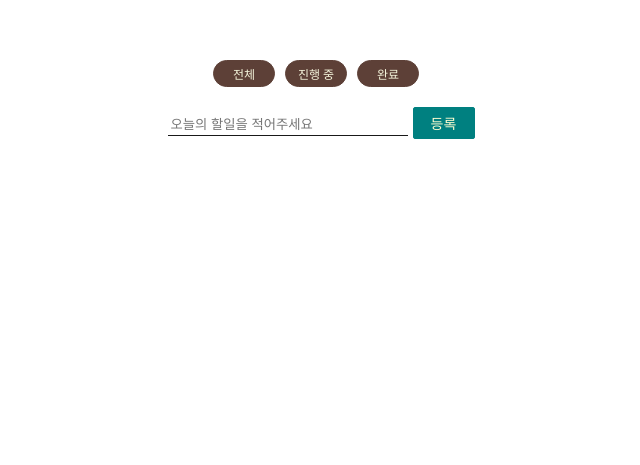
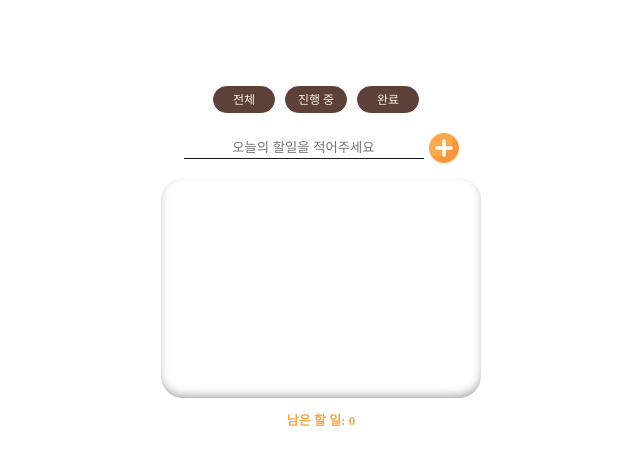
Before and after one commit to sasohameul/react-mini-project, a React (Create React App) app: page /NewPage in a window 1280 px wide. Shown: the part 143-608 px from the top of the page, without its empty margins (319-959 px from the left). Built offline with nearby package versions, Linux system fonts and the light colour scheme.

Commit message:
Add todolist style and todo filter feature

```diff
--- a/src/NewPage.js
+++ b/src/NewPage.js
@@ -1,46 +1,92 @@
 import React from "react";
 import ToDoForm from "./components/ToDoForm";
 import FilteredButton from "./components/FilteredButton";
+import * as S from "./styles/TodoItem.styled";
+import styled from "styled-components";
+
+const StyledBack = styled.div`
+  display: flex;
+  flex-direction: column;
+  justify-content: center;
+  align-items: center;
+`;
+
+const StyledUl = styled.ul`
+list-style: none;
+font-size: 13px;
+height: 220px;
+width: 320px;
+border-radius: 22px;
+padding: 40px;
+box-shadow: inset -5px -11px 21px -27px #666,
+            inset 0px -4px 13px -6px #666;
+margin-bottom: 12px;
+`;
+
+const StyledP = styled.p`
+color: #f5a74b;
+font-size: 13px;
+font-weight: 700;
+`;
 
 const TodoItem = (props) => {
-  const { todo, onToggle } = props;
+  const { todo, onToggle, onDeleteTodo } = props;
+
+  const onToggleHandler = (e, id) => {
+    e.stopPropagation();
+    onToggle(id);
+  };
+
+  const onDeleteHandler = (e, id) => {
+    e.stopPropagation();
+    onDeleteTodo(id);
+  };
 
   return (
-    <div style={{display:"flex", justifyContent:"space-between", alignItems:"center", verticalAlign:"middle", marginBottom:"8px"}}>
-      <li
-        style={{
-          textDecoration: todo.done ? "line-through" : "none",
-          marginBottom: "5px",
-        }}
-        onClick={() => onToggle(todo.id)}
-      >
+    <S.StyledList>
+      <S.StyledLi done={todo.done} onClick={(e) => onToggleHandler(e, todo.id)}>
         {todo.text}
-      </li>
-    </div>
+      </S.StyledLi>
+      <S.StyledXbutton type="button" onClick={(e) => onDeleteHandler(e, todo.id)}>
+        x
+      </S.StyledXbutton>
+    </S.StyledList>
   );
 };
 
 const TodoList = (props) => {
-  const { filteredTodo, onToggle } = props;
+  const { filteredTodo, onToggle, onDeleteTodo } = props;
 
   return (
-    <ul style={{ height: "300px" }}>
+    <StyledUl>
       {filteredTodo.map((todo) => (
-        <TodoItem key={todo.id} onToggle={onToggle} todo={todo} />
+        <TodoItem
+          key={todo.id}
+          onToggle={onToggle}
+          todo={todo}
+          onDeleteTodo={onDeleteTodo}
+        />
       ))}
-    </ul>
+    </StyledUl>
   );
 };
 
 const NewPage = (props) => {
-  const { todo, onCreateTodo, onToggle, filteredTodo } = props;
+  const { todo, onCreateTodo, onToggle, onDeleteTodo, filteredTodo } = props;
 
+  const remainingTodo = todo.filter(item => !item.done).length;
   return (
-    <div>
+    <StyledBack>
       <FilteredButton />
       <ToDoForm onCreateTodo={onCreateTodo} />
-      <TodoList todo={todo} onToggle={onToggle} filteredTodo={filteredTodo} />
-    </div>
+      <TodoList
+        todo={todo}
+        onToggle={onToggle}
+        filteredTodo={filteredTodo}
+        onDeleteTodo={onDeleteTodo}
+      />
+    <StyledP>남은 할 일: {remainingTodo}</StyledP>
+    </StyledBack>
   );
 };
 
--- a/src/components/ToDoForm.js
+++ b/src/components/ToDoForm.js
@@ -13,7 +13,7 @@ const ToDoForm = (props) => {
 
   const onSubmit = (e) =>{
     e.preventDefault();
-    if(text === '') alert('할일을 적어주세요');
+    if(text === '') alert('할 일을 적어주세요');
     else {
       onCreateTodo(text);
       setText('');
@@ -21,10 +21,10 @@ const ToDoForm = (props) => {
   };
   return (
     <S.StyledDiv>
-      <form onSubmit={onSubmit}>
+      <S.StyledForm onSubmit={onSubmit}>
         <S.StyledInput value={text} placeholder="오늘의 할일을 적어주세요" onChange={onChange}/>
-        <S.StyledRegiButton type="submit">등록</S.StyledRegiButton>
-      </form>
+        <S.StyledRegiButton type="submit"></S.StyledRegiButton>
+      </S.StyledForm>
     </S.StyledDiv>
   );
 };
--- a/src/components/ToDoList.js
+++ b/src/components/ToDoList.js
@@ -1,6 +1,6 @@
 import React from "react";
 import { useDispatch, useSelector } from "react-redux";
-import { addTodo, toggleTodo } from "../reducers/todo";
+import { addTodo, removeTodo, toggleTodo } from "../reducers/todo";
 import { FILTERS } from "../reducers/filter";
 import NewPage from "../NewPage";
 
@@ -11,7 +11,6 @@ const ToDoList = () => {
   // store 에 접근하여 state 가져오기
   const todo = useSelector(state => state.todo);
   const filter = useSelector(state => state.filter);
-  console.log(filter);
 
   const onCreateTodo = (text) => {
     dispatch(addTodo(text));
@@ -19,6 +18,10 @@ const ToDoList = () => {
 
   const onToggle = (id) => {
     dispatch(toggleTodo(id));
+  }
+
+  const onDeleteTodo = (id) => {
+    dispatch(removeTodo(id));
   }
 
   const onFilteredTodo = () => {
@@ -42,6 +45,7 @@ const filteredTodo = onFilteredTodo();
     filter={filter}
     onCreateTodo={onCreateTodo}
     onToggle={onToggle}
+    onDeleteTodo={onDeleteTodo}
     filteredTodo={filteredTodo}/>
   )
 };
--- a/src/reducers/todo.js
+++ b/src/reducers/todo.js
@@ -1,5 +1,6 @@
 const ADD_TODO = "TODO/ADD_TODO";
 const TOGGLE_TODO = "TODO/TOGGLE_TODO";
+const REMOVE_TODO = "TODO/REMOVE_TODO";
 
 let nextId = 1;
 //add_todo action 정의
@@ -16,6 +17,12 @@ export const toggleTodo = (id) => ({
   id,
 });
 
+//remove_todo action 정의
+export const removeTodo = (id) => ({
+  type: REMOVE_TODO,
+  id,
+});
+
 //초기값
 const initializeState = [];
 
@@ -23,6 +30,10 @@ const initializeState = [];
 export const todo = (state = initializeState, action) => {
   switch (action.type) {
     case ADD_TODO:
+      if(state.length > 4) {
+        alert("오늘의 할일을 5개로 줄여보세요 !");
+        return state;
+      }
       return state.concat(action.todo);
 
     case TOGGLE_TODO:
@@ -34,6 +45,8 @@ export const todo = (state = initializeState, action) => {
             }
           : todo
       );
+      case REMOVE_TODO:
+        return state.filter((todo) =>todo.id !== action.id);
 
     default:
       return state;
--- a/src/styles/ToDoForm.styled.js
+++ b/src/styles/ToDoForm.styled.js
@@ -3,30 +3,36 @@ import styled from 'styled-components';
 export const StyledDiv = styled.div`
   margin-bottom: 15px;
 `;
+
+export const StyledForm = styled.form`
+  display: flex;
+  align-items: center;
+`;
+
 export const StyledInput = styled.input`
   border: none;
   border-bottom: 1px solid #191919;
   margin-right: 5px;
   width: 240px;
   padding: 3px;
+  text-align: center;
 
   &:focus {
     outline: none;
-    border-bottom: 1px solid #008080;
+    border-bottom: 2px solid #f5a74b;
     border-radius: 2px;
   }
 `;
 export const StyledRegiButton = styled.button`
   all: unset;
   cursor: pointer;
-  background-color: #008080;
-  border: 1px solid #008080;
-  font-size: 14px;
+  background: url('${process.env.PUBLIC_URL}/assets/plus.png') no-repeat;
+  background-position: center right;
+  background-size: contain;
   color: #FFFDD0;
-  width: 60px;
+  width: 30px;
   height: 30px;
   text-align: center;
-  border-radius: 2px;
   transition: all 0.3s ease-in-out;
 
   &:hover {
--- /dev/null
+++ b/src/styles/TodoItem.styled.js
@@ -0,0 +1,31 @@
+import styled from "styled-components";
+
+export const StyledList = styled.div`
+  display: flex;
+  justify-content: space-between;
+  align-items: center;
+  margin-bottom: 8px;
+`;
+
+export const StyledLi = styled.li`
+  margin-bottom: 5px;
+  text-decoration: ${(props) => (props.done ? "line-through" : "none")};
+`;
+
+export const StyledXbutton = styled.button`
+  all: unset;
+  cursor: pointer;
+  color: red;
+  width: 11px;
+  height: 10px;
+  text-align: center;
+  border: 1px solid red;
+  border-radius: 40%;
+  font-size: 13px;
+  line-height: 11px;
+
+  &:focus {
+    background-color: red;
+    color: #fff;
+  }
+`;
```
Also changed, not shown: public/assets/plus.png (added).
